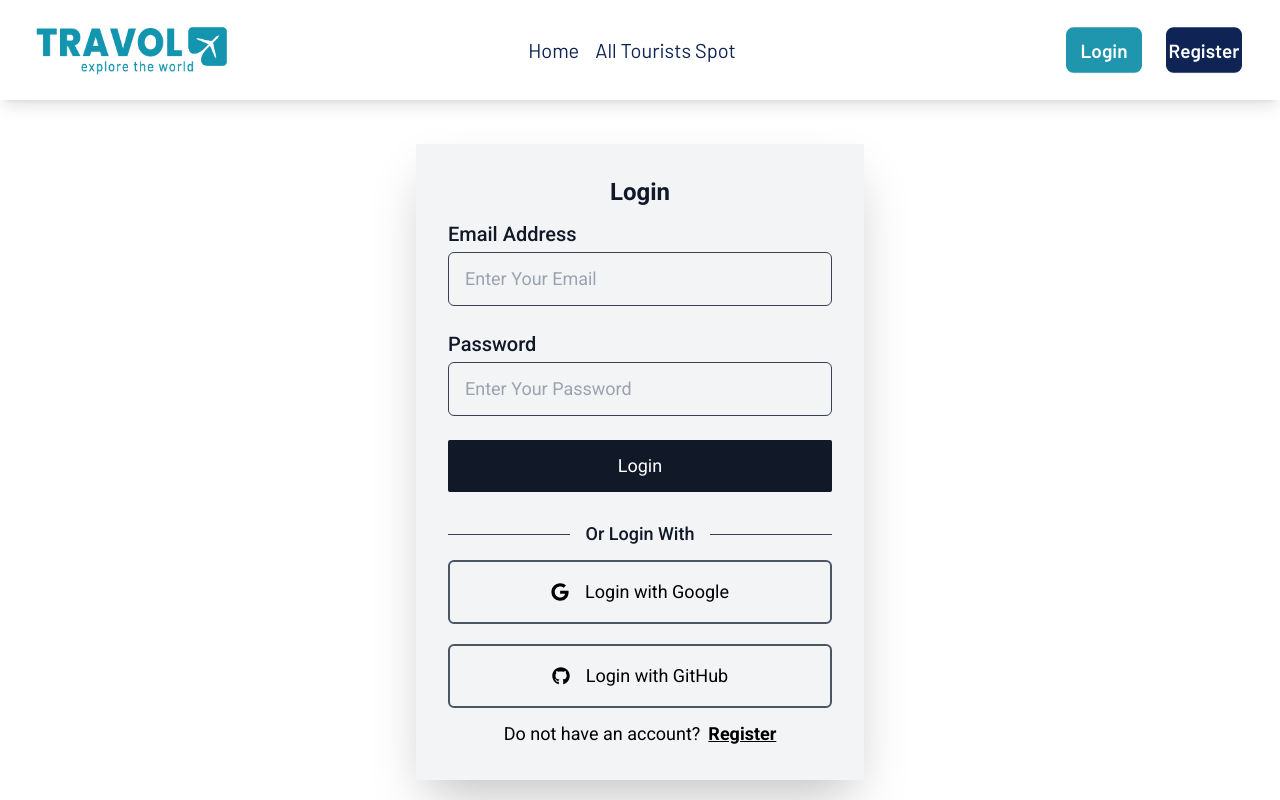
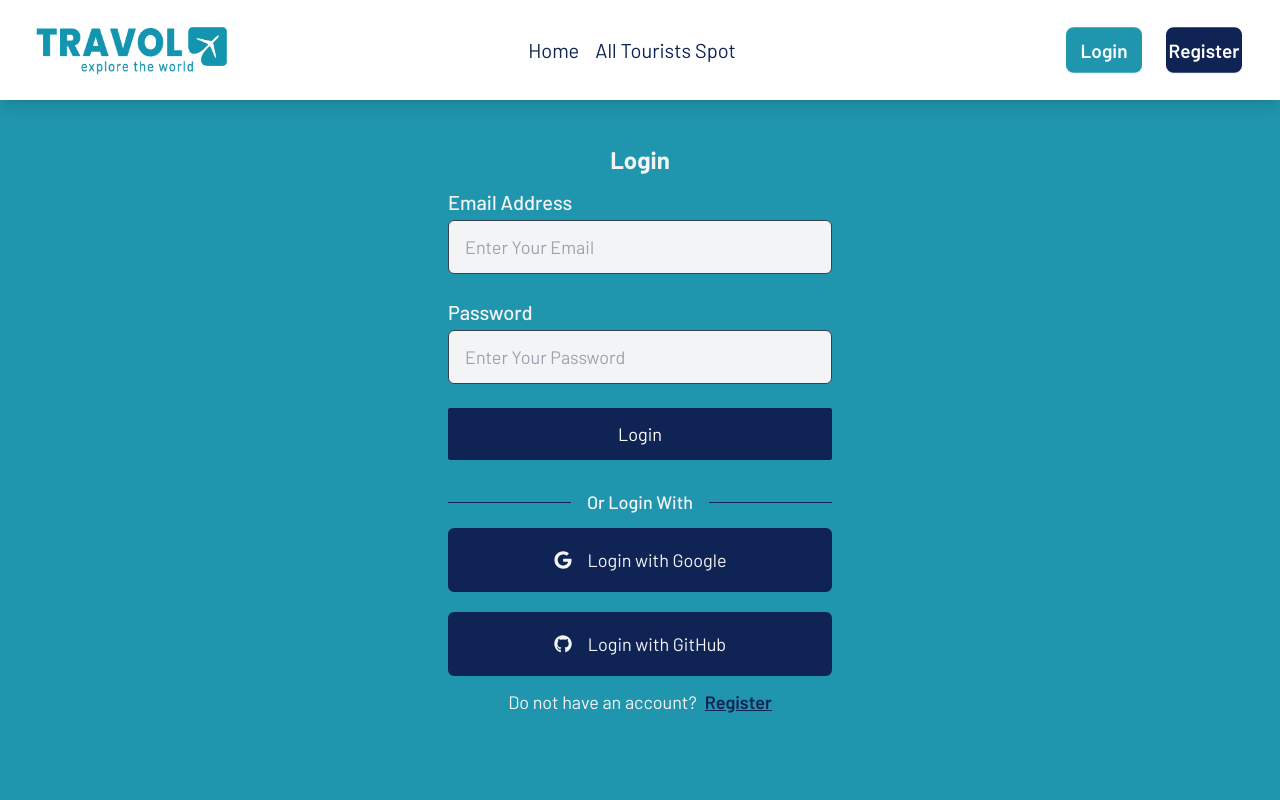
Before and after one commit to AthkiaAdiba/my-tenth-project-client, a React (Vite) app: page /login in a window 1280 px wide. Shown: the top 800 px of the page. Built offline with nearby package versions, Linux system fonts and the light colour scheme; no server answers.

Commit message:
updated login page

```diff
--- a/src/pages/Login/Login.jsx
+++ b/src/pages/Login/Login.jsx
@@ -63,45 +63,45 @@ const Login = () => {
     }
 
     return (
-        <div className="mt-36 mb-20">
-            <div className="w-full font-roboto mx-auto max-w-md p-8 space-y-3 rounded-none bg-gray-100 text-gray-100 shadow-2xl">
-                <h1 className="text-2xl font-bold text-center text-gray-900">Login</h1>
+        <div className="pt-28 pb-20 bg-[#2095AE]">
+            <div className="w-full font-barlow mx-auto max-w-md p-8 space-y-3 rounded-none text-gray-100">
+                <h1 className="text-2xl font-bold text-center">Login</h1>
                 <form onSubmit={handleSubmit(onSubmit)} className="space-y-6">
                     <div className="space-y-1 text-lg">
-                        <label className="block text-gray-900 font-medium text-xl">Email Address</label>
+                        <label className="block font-medium text-xl">Email Address</label>
                         <input type="email" name="email" placeholder="Enter Your Email" className="w-full px-4 py-3 rounded-md border border-gray-700 bg-gray-100 text-black focus:border-violet-400" {...register("email", { required: true })} />
                         {errors.password && <span className="text-red-700">This field is required</span>}
                     </div>
 
                     <div className="space-y-1 text-lg">
-                        <label className="block text-gray-900 font-medium text-xl">Password</label>
+                        <label className="block font-medium text-xl">Password</label>
                         <input type="password" name="password" placeholder="Enter Your Password" className="w-full px-4 py-3 rounded-md border border-gray-700 bg-gray-100 text-black focus:border-violet-400" {...register("password", { required: true })} />
                         {errors.password && <span className="text-red-700">This field is required</span>}
                     </div>
 
-                    <button className="block w-full p-3 text-center rounded-sm bg-gray-900 text-white text-lg">Login</button>
+                    <button className="block w-full p-3 text-center rounded-sm bg-[#0f2454] text-white text-lg">Login</button>
                 </form>
                 <div className="flex items-center pt-4 space-x-1">
-                    <div className="flex-1 h-px sm:w-16 bg-gray-700"></div>
-                    <p className="px-3 text-gray-900 text-lg font-medium">Or Login With</p>
-                    <div className="flex-1 h-px sm:w-16 bg-gray-700"></div>
+                    <div className="flex-1 h-px sm:w-16 bg-[#0f2454]"></div>
+                    <p className="px-3 text-lg font-medium">Or Login With</p>
+                    <div className="flex-1 h-px sm:w-16 bg-[#0f2454]"></div>
                 </div>
                 <div className="space-y-5">
                     <div>
-                        <button onClick={handleLoginWithGoogle} className="text-black text-lg flex items-center justify-center w-full p-4 space-x-4 rounded-md focus:ring-2 focus:ring-offset-1 border-gray-600 border-2">
+                        <button onClick={handleLoginWithGoogle} className="text-lg flex items-center justify-center w-full p-4 space-x-4 rounded-md focus:ring-2 focus:ring-offset-1 border-[#0f2454] bg-[#0f2454] border-2">
                             <FaGoogle></FaGoogle>
                             <p>Login with Google</p>
                         </button>
                     </div>
                     <div>
-                        <button onClick={handleLoginWithGithub} className="text-black text-lg flex items-center justify-center w-full p-4 space-x-4 border-2 rounded-md focus:ring-2 focus:ring-offset-1 border-gray-600 focus:dark:ring-violet-600">
+                        <button onClick={handleLoginWithGithub} className="text-lg flex items-center justify-center w-full p-4 space-x-4 border-2 rounded-md focus:ring-2 focus:ring-offset-1 border-[#0f2454] bg-[#0f2454] focus:dark:ring-violet-600">
                             <FaGithub></FaGithub>
                             <p>Login with GitHub</p>
                         </button>
                     </div>
                 </div>
-                <p className="text-lg font-normal text-center sm:px-6 text-black">Do not have an account?
-                    <Link to='/register' className="underline ml-2 font-semibold">Register</Link>
+                <p className="text-lg font-normal text-center sm:px-6">Do not have an account?
+                    <Link to='/register' className="underline ml-2 font-semibold text-[#0f2454]">Register</Link>
                 </p>
             </div>
         </div>
```
